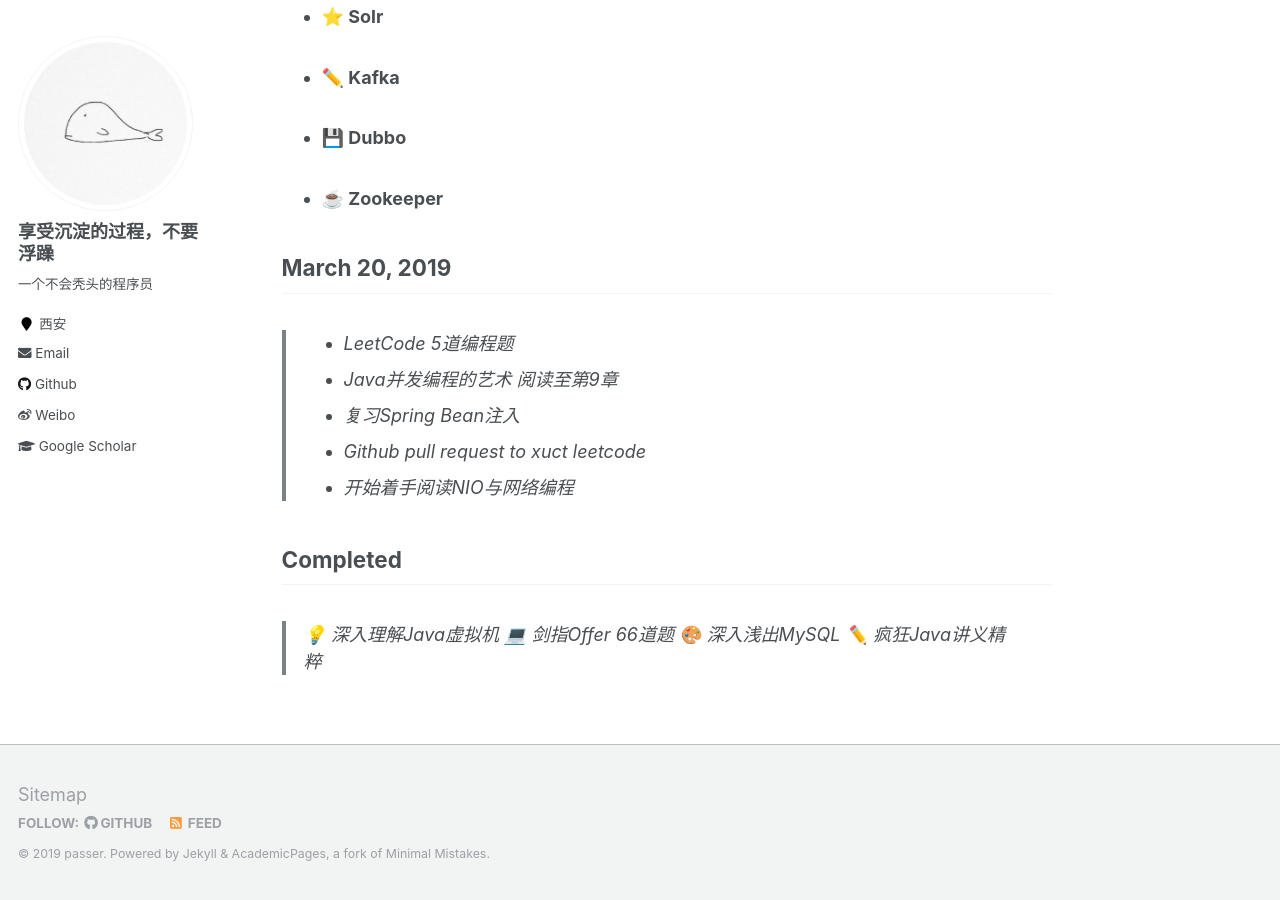
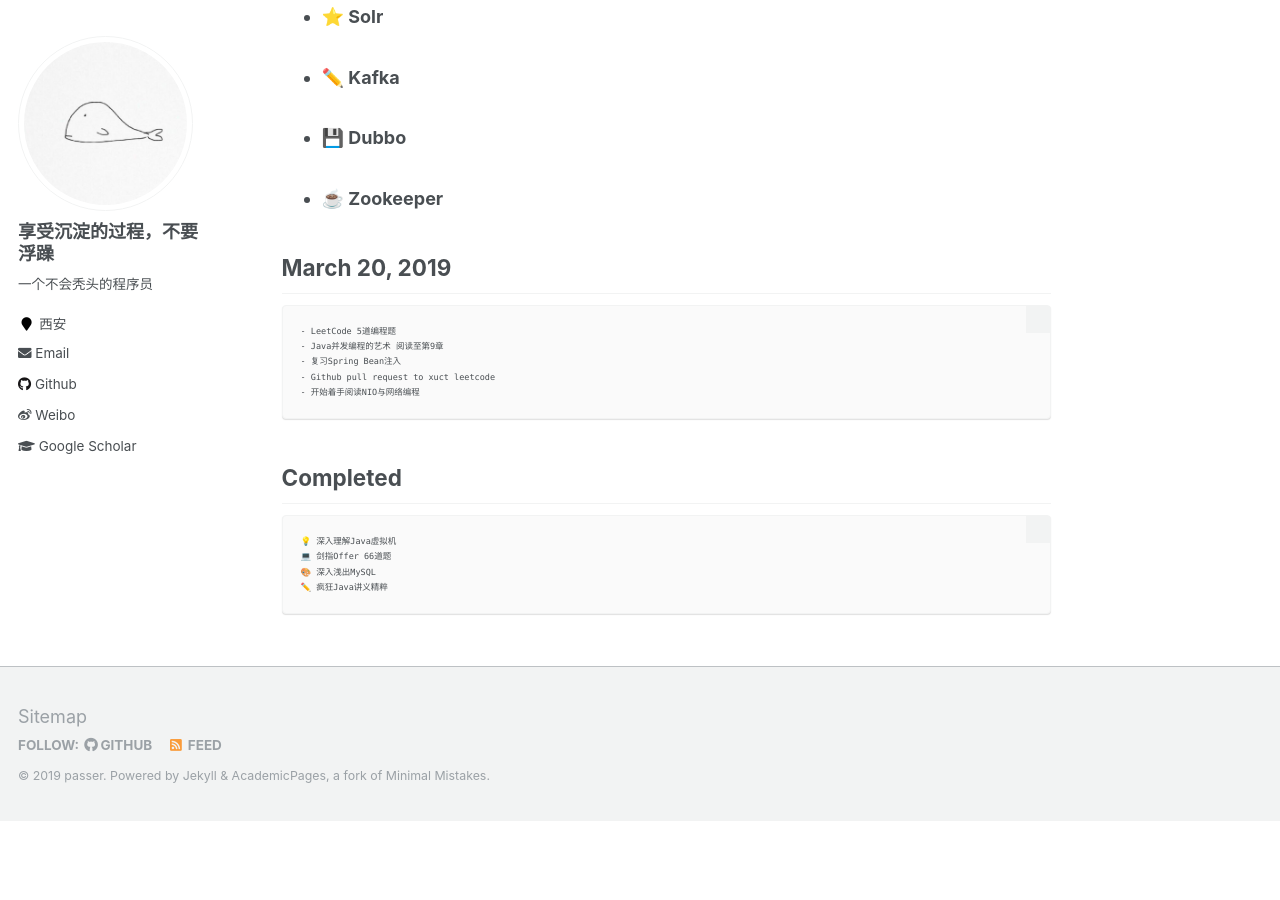
Before and after one commit to icankeep/icankeep.github.io, a Jekyll site: the page built from _pages/timeline.md, in a window 1280 px wide and 900 px high, scrolled down 567 px. Built offline with Jekyll 4.4.1, drawn with Linux system fonts in a browser that asks for light colours; after the commit the page ends 1388 px from its top, so only the background shows below that.

Commit message:
AutoPush

```diff
--- a/_pages/timeline.md
+++ b/_pages/timeline.md
@@ -21,15 +21,15 @@ To do
 
 March 20, 2019
 ---
->- LeetCode 5道编程题
->- Java并发编程的艺术 阅读至第9章
->- 复习Spring Bean注入
->- Github pull request to xuct leetcode
->- 开始着手阅读NIO与网络编程
+    - LeetCode 5道编程题
+    - Java并发编程的艺术 阅读至第9章
+    - 复习Spring Bean注入
+    - Github pull request to xuct leetcode
+    - 开始着手阅读NIO与网络编程
 
 Completed
 ---
-> 💡 深入理解Java虚拟机
-> 💻 剑指Offer 66道题
-> 🎨 深入浅出MySQL
-> ✏️ 疯狂Java讲义精粹
+    💡 深入理解Java虚拟机
+    💻 剑指Offer 66道题
+    🎨 深入浅出MySQL
+    ✏️ 疯狂Java讲义精粹
```
